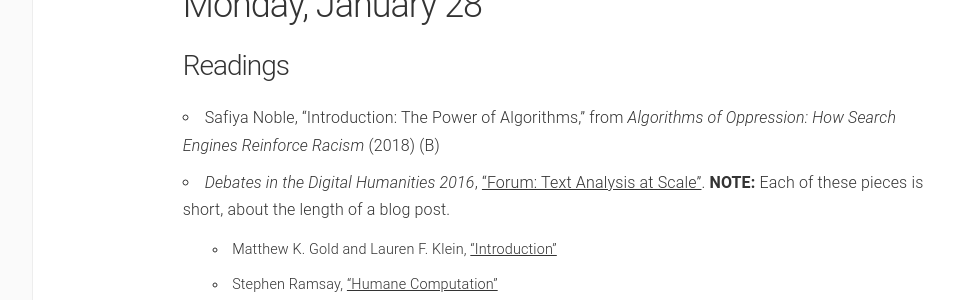
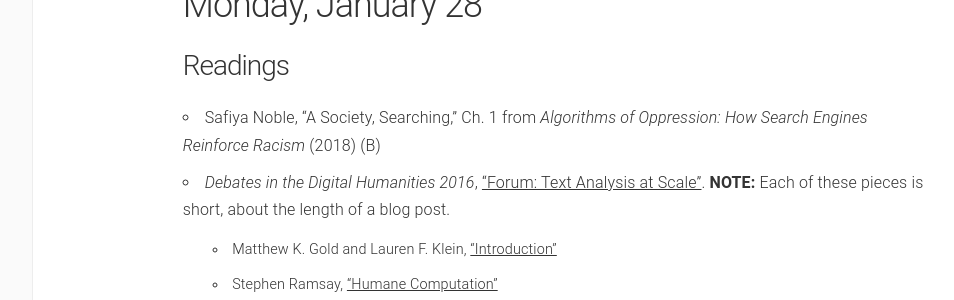
Before and after one commit to lcthomas/eng682s19, a Jekyll site: the page built from schedule.md, in a window 1280 px wide. Shown: the part 1316-1616 px from the top of the page, without its empty margins (180-1134 px from the left). Built offline with Jekyll 4.4.1, drawn with Linux system fonts in a browser that asks for light colours.

Commit message:
Change to Noble reading

```diff
--- a/schedule.md
+++ b/schedule.md
@@ -32,7 +32,7 @@ _The Administration of DH_
 ## Week 3: Data analysis in the humanities now
 ## Monday, January 28
 ### Readings
-* Safiya Noble, "Introduction: The Power of Algorithms," from _Algorithms of Oppression: How Search Engines Reinforce Racism_ (2018) (B)
+* Safiya Noble, "A Society, Searching," Ch. 1 from _Algorithms of Oppression: How Search Engines Reinforce Racism_ (2018) (B)
 *  _Debates in the Digital Humanities 2016_, ["Forum: Text Analysis at Scale"](http://dhdebates.gc.cuny.edu/debates/part/14). **NOTE:** Each of these pieces is short, about the length of a blog post.
      * Matthew K. Gold and Lauren F. Klein, [“Introduction”](http://dhdebates.gc.cuny.edu/debates/text/93)
      * Stephen Ramsay, [“Humane Computation”](http://dhdebates.gc.cuny.edu/debates/text/94)
```
